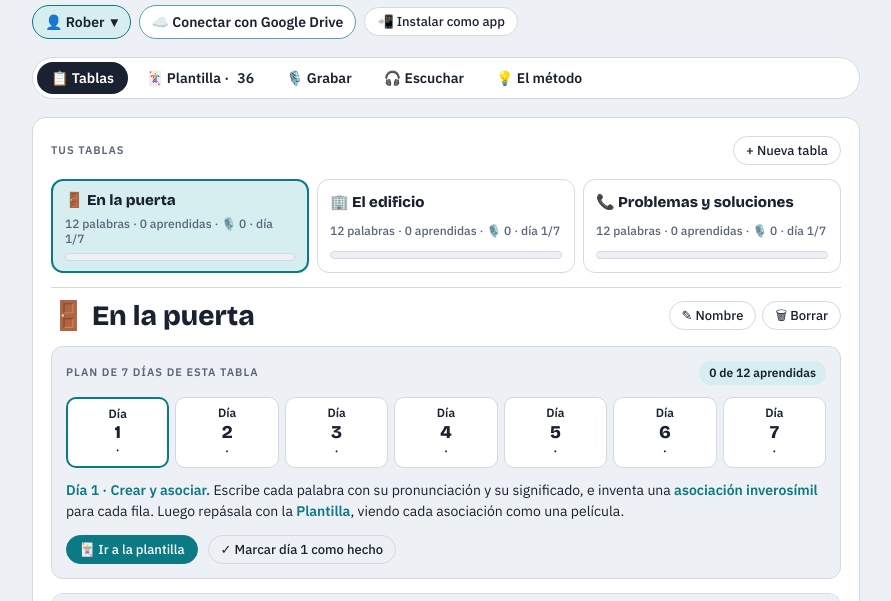
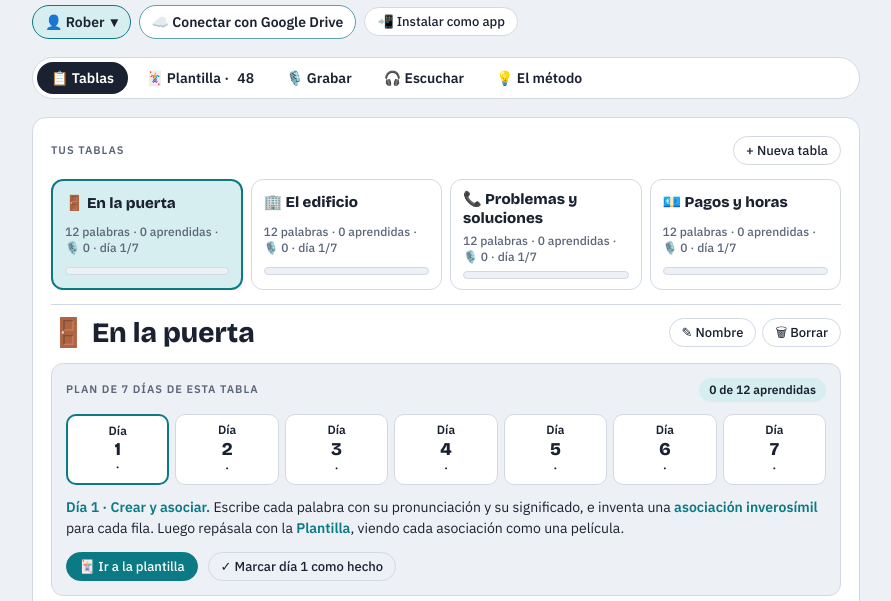
Before and after one commit to Quinigrama/GrabadoraVoz, a plain HTML site: page campayo.html in a window 1280 px wide. Shown: the part 175-776 px from the top of the page, without its empty margins (194-1085 px from the left). Drawn offline with nearby package versions, Linux system fonts and the light colour scheme.

Commit message:
Método Campayo: tabla 4 «Pagos y horas» y entrada automática de tablas de ejemplo nuevas
- 12 palabras (cash, card, change, money, pay, price, receipt, hour, minute, today, number, free) con asociaciones, 5 frases «a lo indio» y diálogo de cobro
- Las tablas de ejemplo nuevas se añaden una sola vez a quien ya tenía la app; si se borran, no vuelven

Co-Authored-By: Claude Opus 5.5 <noreply@anthropic.com>
Claude-Session: https://claude.ai/code/session_0163JKqRMPpkshhPS4CqXK4P

```diff
--- a/campayo.html
+++ b/campayo.html
@@ -484,7 +484,7 @@ details p{margin:8px 0 0}
       </div>
       <span class="status" id="aiSt"></span>
     </details>
-    <p class="note">Basado en el libro <i>Aprende un idioma en 7 días</i>, de Ramón Campayo, y en los diálogos del método Assimil. Las tablas de ejemplo son para repartidores: puerta, edificio y problemas de entrega.</p>
+    <p class="note">Basado en el libro <i>Aprende un idioma en 7 días</i>, de Ramón Campayo, y en los diálogos del método Assimil. Las tablas de ejemplo son para repartidores: puerta, edificio, problemas de entrega y pagos y horas.</p>
   </section>
 </div>
 <script src="users.js"></script>
@@ -567,10 +567,30 @@ const SEED = [
     ['¿Yo poder venir otra vez mañana?', 'Can I come again tomorrow?'],
     ['La dirección estar mal.', 'The address is wrong.'],
     ['¿Usted necesitar ayuda?', 'Do you need help?']
-  ], dialog: "Driver: Hello, I'm calling about your parcel. Nobody is at home.\nCustomer: Oh, sorry! I'm at work. Can you come later?\nDriver: I can come again tomorrow morning.\nCustomer: Can you leave it with my neighbour?\nDriver: Yes, of course. Which flat is it?\nCustomer: Second floor, flat B. Thank you!" }
+  ], dialog: "Driver: Hello, I'm calling about your parcel. Nobody is at home.\nCustomer: Oh, sorry! I'm at work. Can you come later?\nDriver: I can come again tomorrow morning.\nCustomer: Can you leave it with my neighbour?\nDriver: Yes, of course. Which flat is it?\nCustomer: Second floor, flat B. Thank you!" },
+  { id: 't4', title: '💶 Pagos y horas', rows: [
+    ['cash', 'kash', 'efectivo', 'El cantante cobra su CACHÉ en EFECTIVO: billetes saliendo por las orejas.'],
+    ['card', 'kard', 'tarjeta', 'Paso la TARJETA y del datáfono brota un CARDO lleno de pinchos.'],
+    ['change', 'chéinch', 'cambio (vuelta)', 'Me dan el CAMBIO en CHINCHETAS y me pincho la mano.'],
+    ['money', 'máni', 'dinero', 'Me pagan con DINERO de MANÍ: billetes de cacahuete que se comen las palomas.'],
+    ['pay', 'péi', 'pagar', 'Para PAGAR, el cliente me da un PEZ vivo que coletea en mi mano.'],
+    ['price', 'práis', 'precio', 'El PRECIO del pedido es tan alto que me da para un viaje a PARÍS.'],
+    ['receipt', 'risíit', 'recibo', 'Leo el RECIBO y me entra una RISITA tonta que no puedo parar.'],
+    ['hour', 'áuar', 'hora', 'Cada HORA en punto, un lobo AÚLLA en el portal: «¡auuuar!»'],
+    ['minute', 'mínit', 'minuto', 'Espere un MINUTO, que saco la MINI-pizza del horno.'],
+    ['today', 'tudéi', 'hoy', 'HOY es fiesta TODO EL DÍA: «tu-déi».'],
+    ['number', 'námber', 'número', 'Ver tantos NÚMEROS en los portales me da un HAMBRE terrible: «námber».'],
+    ['free', 'fríi', 'gratis', 'Hoy el helado es GRATIS, pero está tan FRÍO que se me congelan los dientes.']
+  ], frases: [
+    ['¿Usted pagar en efectivo o con tarjeta?', 'Cash or card?'],
+    ['El precio ser quince euros.', "It's fifteen euros."],
+    ['Yo no tener cambio.', "I don't have change."],
+    ['Yo llegar en diez minutos.', "I'll be there in ten minutes."],
+    ['¿Usted querer el recibo?', 'Do you want the receipt?']
+  ], dialog: "Driver: Hello! Your order is twenty-three euros fifty.\nCustomer: Can I pay by card?\nDriver: Sorry, it's cash only today.\nCustomer: OK. Here's thirty euros.\nDriver: Thank you. Here's your change and your receipt.\nCustomer: Thanks! And this is for you.\nDriver: Oh, thank you very much! Have a nice evening." }
 ];
-function seedTables(){
-  return SEED.map(t => ({
+function seedTables(ids){
+  return SEED.filter(t => !ids || ids.includes(t.id)).map(t => ({
     id: t.id, title: t.title, plan: {}, dialog: t.dialog,
     rows: t.rows.map(([en, fig, es, asoc], i) => ({ id: 'r' + (i + 1), en, fig, es, asoc })),
     frases: t.frases.map(([es, en], i) => ({ id: 'f' + (i + 1), es, en }))
@@ -1590,6 +1610,11 @@ window.MiVozDrive && MiVozDrive.mount({
   S.cards = c || {};
   (keys || []).forEach(k => AUD.add(k));
   if (!t) kvPut('tables', S.tables);
+  /* Tablas de ejemplo que se han añadido después: entran una sola vez (si las borras, no vuelven) */
+  const seeded = (await kvGet('seeded')) || (t ? ['t1', 't2', 't3'] : SEED.map(x => x.id));
+  const nuevas = SEED.map(x => x.id).filter(id => !seeded.includes(id) && !S.tables.some(x => x.id === id));
+  if (nuevas.length){ S.tables.push(...seedTables(nuevas)); kvPut('tables', S.tables); }
+  kvPut('seeded', SEED.map(x => x.id));
   if (!S.tables.some(x => x.id === prefs.cur) && S.tables[0]) prefs.cur = S.tables[0].id;
   if (!SR) $('pMic').title = 'Para comprobar la pronunciación abre la página en Chrome';
   nag = U.reminder({ el: $('bkNag'), page: 'campayo', what: 'grabaciones y tablas', min: 6, count: () => AUD.size, run: () => $('bkDown').click() });
--- a/sw.js
+++ b/sw.js
@@ -1,6 +1,6 @@
 /* Mi Voz: guarda la app para abrirla rápido y sin conexión.
    Las páginas se piden primero a internet (así siempre ves la última versión) y, si no hay conexión, se usa la copia guardada. */
-const CACHE = 'mivoz-v9';
+const CACHE = 'mivoz-v10';
 const SHELL = ['./', 'index.html', 'ingles.html', 'campayo.html', 'manifest.webmanifest', 'users.js', 'drive.js', 'icons/icon-192.png', 'icons/icon-512.png', 'icons/favicon-32.png'];
 self.addEventListener('install', e => {
   e.waitUntil(caches.open(CACHE).then(c => c.addAll(SHELL)).then(() => self.skipWaiting()));
```
